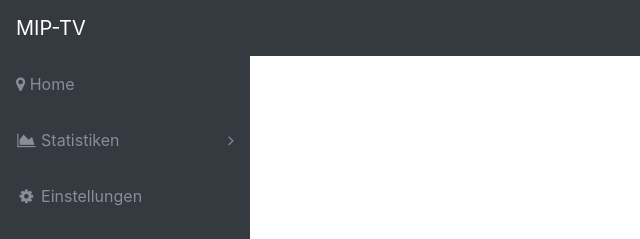
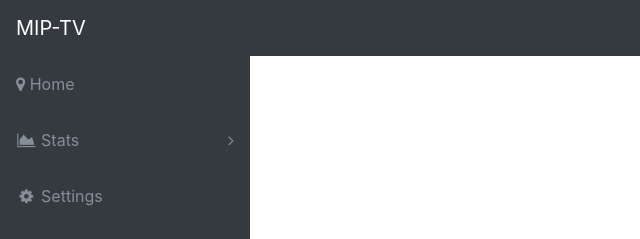
Before and after one commit to mip-tv/chrome-extension, a website with bundled scripts: page startbootstrap-sb-admin-gh-pages/index.html in a window 1280 px wide. Shown: the top 239 px of the page, 0-640 px from the left. Built offline with nearby package versions, Linux system fonts and the light colour scheme.

Commit message:
changed menu bar from german to english

```diff
--- a/startbootstrap-sb-admin-gh-pages/index.html
+++ b/startbootstrap-sb-admin-gh-pages/index.html
@@ -37,7 +37,7 @@
                 <li class="nav-item" data-toggle="tooltip" data-placement="right" title="Menu Levels">
                     <a class="nav-link nav-link-collapse collapsed" data-toggle="collapse" href="#collapseMulti" data-parent="#exampleAccordion">
                         <i class="fa fa-fw fa-area-chart"></i>
-                        <span class="nav-link-text">Statistiken</span>
+                        <span class="nav-link-text">Stats</span>
                     </a>
                     <ul class="sidenav-second-level collapse" id="collapseMulti">
                         <li>
@@ -55,7 +55,7 @@
                 <li class="nav-item" data-toggle="tooltip" data-placement="right" title="Tables">
                     <a class="nav-link" href="settings.html">
                         <i class="fa fa-cog fa-fw"></i>
-                        <span class="nav-link-text">Einstellungen</span>
+                        <span class="nav-link-text">Settings</span>
                     </a>
                 </li>
                 <li class="nav-item" data-toggle="tooltip" data-placement="right" title="Link">
```
Also changed, not shown: startbootstrap-sb-admin-gh-pages/linechart.html (+2 -2 lines), startbootstrap-sb-admin-gh-pages/piechart.html (+2 -2 lines), startbootstrap-sb-admin-gh-pages/settings.html (+2 -2 lines), startbootstrap-sb-admin-gh-pages/table.html (+2 -2 lines).
